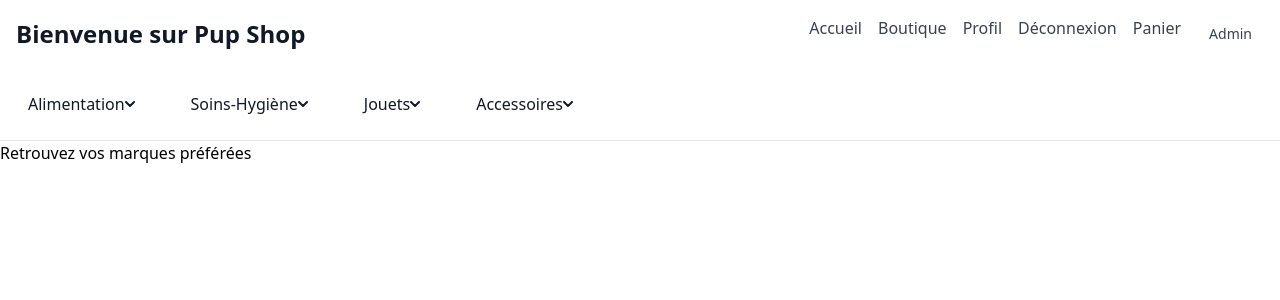
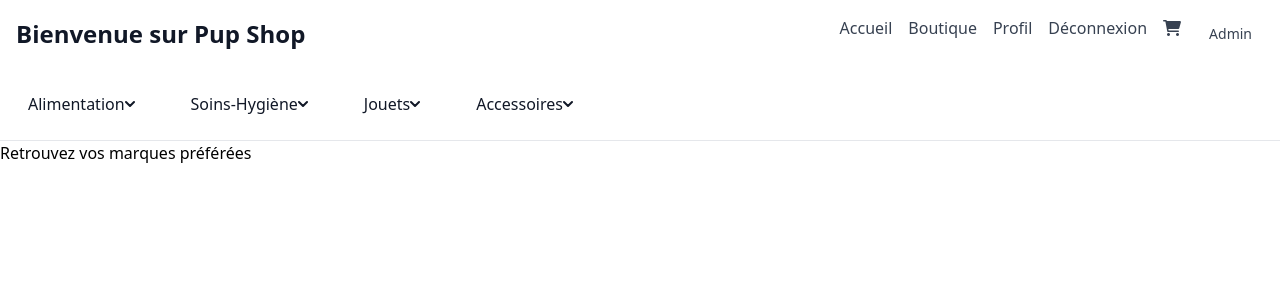
Before and after one commit to maily-vannobel/boutique-en-ligne, a PHP site: page /index.php in a window 1280 px wide. Shown: the top 300 px of the page. Run offline with PHP 8.4, Linux system fonts and the light colour scheme; the visitor is signed in with stand-in values (Sample User, id 1); data comes from the database, SQL or seed files in the repository.

Commit message:
modif header

```diff
--- a/includes/header.php
+++ b/includes/header.php
@@ -1,5 +1,7 @@
 <?php
-session_start();
+if (session_status() == PHP_SESSION_NONE) {
+    session_start();
+}
 require_once __DIR__ . '/../classes/Categories.php';
 require_once __DIR__ . '/../classes/Subcategories.php';
 
@@ -10,27 +12,37 @@ $subcategories = new Subcategories();
 $isAdmin = isset($_SESSION['role_id']) && $_SESSION['role_id'] == 1; // Assurez-vous que role_id est 1 pour l'admin
 ?>
 
+<!DOCTYPE html>
+<html lang="fr">
+<head>
+    <meta charset="UTF-8">
+    <meta name="viewport" content="width=device-width, initial-scale=1.0">
+    <title>Pup Shop</title>
+    <link rel="stylesheet" href="https://cdnjs.cloudflare.com/ajax/libs/font-awesome/6.0.0-beta3/css/all.min.css" integrity="sha384-k6RqeWeci5ZR/Lv4MR0sA0FfDOMtwlFFYdEYME4SVRJj4VVN6G1tRVGbX9K8U03K" crossorigin="anonymous">
+    <link href="https://cdnjs.cloudflare.com/ajax/libs/tailwindcss/2.2.19/tailwind.min.css" rel="stylesheet">
+</head>
+<body>
 <header class="bg-white dark:bg-gray-900 shadow-md">
     <div class="max-w-screen-xl mx-auto p-4 flex justify-between items-center">
         <h1 class="text-2xl font-bold text-gray-900 dark:text-white">Bienvenue sur Pup Shop</h1>
         <div class="md:hidden">
-            <button id="burger-menu-button" class="text-gray-700 dark:text-gray-300 hover:text-blue-600 dark:hover:text-blue-500 focus:outline-none">
+            <button id="burger-menu-button" class="text-gray-700 dark:text-gray-300 hover:text-yellow-500 dark:hover:text-yellow-500 focus:outline-none">
                 <svg class="w-6 h-6" fill="none" stroke="currentColor" viewBox="0 0 24 24" xmlns="http://www.w3.org/2000/svg">
                     <path stroke-linecap="round" stroke-linejoin="round" stroke-width="2" d="M4 6h16M4 12h16M4 18h16"></path>
                 </svg>
             </button>
         </div>
         <nav id="navbar" class="hidden md:flex space-x-4">
-            <a href="/index.php" class="text-gray-700 dark:text-gray-300 hover:text-blue-600 dark:hover:text-blue-500">Accueil</a>
-            <a href="/pages/products.php" class="text-gray-700 dark:text-gray-300 hover:text-blue-600 dark:hover:text-blue-500">Boutique</a>
+            <a href="/index.php" class="text-gray-700 dark:text-gray-300 hover:text-yellow-500 dark:hover:text-yellow-500">Accueil</a>
+            <a href="/pages/products.php" class="text-gray-700 dark:text-gray-300 hover:text-yellow-500 dark:hover:text-yellow-500">Boutique</a>
             <?php if (isset($_SESSION['user_id'])): ?>
-                <a href="/pages/profile.php" class="text-gray-700 dark:text-gray-300 hover:text-blue-600 dark:hover:text-blue-500">Profil</a>
-                <a href="/pages/logout.php" class="text-gray-700 dark:text-gray-300 hover:text-blue-600 dark:hover:text-blue-500">Déconnexion</a>
-                <a href="/pages/cart.php" class="text-gray-700 dark:text-gray-300 hover:text-blue-600 dark:hover:text-blue-500">Panier</a>
+                <a href="/pages/profile.php" class="text-gray-700 dark:text-gray-300 hover:text-yellow-500 dark:hover:text-yellow-500">Profil</a>
+                <a href="/pages/logout.php" class="text-gray-700 dark:text-gray-300 hover:text-yellow-500 dark:hover:text-yellow-500">Déconnexion</a>
+                <a href="/pages/cart.php" class="text-gray-700 dark:text-gray-300 hover:text-yellow-500 dark:hover:text-yellow-500"><i class="fa-solid fa-cart-shopping"></i></a>
                 <?php if ($isAdmin): ?>
                     <div class="relative">
-                        <button id="adminMenuButton" data-dropdown-toggle="adminMenu" class="text-gray-700 dark:text-gray-300 hover:text-blue-600 dark:hover:text-blue-500 px-3 py-2 rounded-md text-sm font-medium">Admin</button>
-                        <div id="adminMenu" class="dropdown hidden absolute right-0 mt-2 w-48 bg-white border border-gray-200 rounded-md shadow-lg dark:border-gray-700 dark:bg-gray-700">
+                        <button id="adminMenuButton" class="text-gray-700 dark:text-gray-300 hover:text-yellow-500 dark:hover:text-yellow-500 px-3 py-2 rounded-md text-sm font-medium">Admin</button>
+                        <div id="adminMenu" class="hidden absolute right-0 mt-2 w-48 bg-white border border-gray-200 rounded-md shadow-lg dark:border-gray-700 dark:bg-gray-700">
                             <a href="/pages/addProductForm.php" class="block px-4 py-2 text-gray-800 dark:text-white hover:bg-gray-200 dark:hover:bg-gray-600">Ajouter un produit</a>
                             <a href="/pages/productManager.php" class="block px-4 py-2 text-gray-800 dark:text-white hover:bg-gray-200 dark:hover:bg-gray-600">Gérer les produits</a>
                             <a href="/pages/userManager.php" class="block px-4 py-2 text-gray-800 dark:text-white hover:bg-gray-200 dark:hover:bg-gray-600">Gérer les utilisateurs</a>
@@ -38,8 +50,8 @@ $isAdmin = isset($_SESSION['role_id']) && $_SESSION['role_id'] == 1; // Assurez-
                     </div>
                 <?php endif; ?>
             <?php else: ?>
-                <a href="/pages/register.php" class="text-gray-700 dark:text-gray-300 hover:text-blue-600 dark:hover:text-blue-500">Inscription</a>
-                <a href="/pages/login.php" class="text-gray-700 dark:text-gray-300 hover:text-blue-600 dark:hover:text-blue-500">Connexion</a>
+                <a href="/pages/register.php" class="text-gray-700 dark:text-gray-300 hover:text-yellow-500 dark:hover:text-yellow-500">Inscription</a>
+                <a href="/pages/login.php" class="text-gray-700 dark:text-gray-300 hover:text-yellow-500 dark:hover:text-yellow-500">Connexion</a>
             <?php endif; ?>
         </nav>
     </div>
@@ -51,7 +63,7 @@ $isAdmin = isset($_SESSION['role_id']) && $_SESSION['role_id'] == 1; // Assurez-
             <ul class="flex flex-col md:flex-row md:space-x-8 space-y-4 md:space-y-0">
                 <?php foreach ($allCategories as $category): ?>
                     <li class="relative group">
-                        <button id="mega-menu-dropdown-button-<?= $category['category_id'] ?>" data-dropdown-toggle="mega-menu-dropdown-<?= $category['category_id'] ?>" class="flex items-center justify-between w-full py-2 px-3 font-medium text-gray-900 dark:text-white border-b border-gray-100 md:border-0 hover:bg-gray-50 md:hover:bg-transparent dark:hover:bg-gray-700 md:hover:text-blue-600 md:dark:hover:text-blue-500">
+                        <button id="mega-menu-dropdown-button-<?= $category['category_id'] ?>" data-dropdown-toggle="mega-menu-dropdown-<?= $category['category_id'] ?>" class="flex items-center justify-between w-full py-2 px-3 font-medium text-gray-900 dark:text-white border-b border-gray-100 md:border-0 hover:bg-gray-50 md:hover:bg-transparent dark:hover:bg-gray-700 md:hover:text-yellow-500 md:dark:hover:text-yellow-500">
                             <?= htmlspecialchars($category['category_name']) ?>
                             <svg class="w-2.5 h-2.5 ms-3 transition-transform transform group-hover:rotate-180" xmlns="http://www.w3.org/2000/svg" fill="none" viewBox="0 0 10 6" aria-hidden="true">
                                 <path stroke="currentColor" stroke-linecap="round" stroke-linejoin="round" stroke-width="2" d="m1 1 4 4 4-4"/>
@@ -60,11 +72,16 @@ $isAdmin = isset($_SESSION['role_id']) && $_SESSION['role_id'] == 1; // Assurez-
                         <div id="mega-menu-dropdown-<?= $category['category_id'] ?>" class="dropdown hidden absolute z-10 w-auto grid grid-cols-1 md:grid-cols-2 lg:grid-cols-3 text-sm bg-white border border-gray-100 rounded-lg shadow-md dark:border-gray-700 dark:bg-gray-700 group-hover:block">
                             <div class="p-4 pb-0 text-gray-900 dark:text-white">
                                 <ul class="space-y-4" aria-labelledby="mega-menu-dropdown-button-<?= $category['category_id'] ?>">
+                                    <li>
+                                        <a href="/pages/products.php?cat_id=<?= $category['category_id'] ?>" class="text-gray-500 dark:text-gray-400 hover:text-yellow-500 dark:hover:text-yellow-500">
+                                            Tout voir
+                                        </a>
+                                    </li>
                                     <?php
                                     $allSubcategories = $subcategories->getSubcategoriesByCategoryId($category['category_id']);
                                     foreach ($allSubcategories as $subcategory): ?>
                                         <li>
-                                            <a href="/pages/products.php?subcat_id=<?= $subcategory['subcategories_id'] ?>" class="text-gray-500 dark:text-gray-400 hover:text-blue-600 dark:hover:text-blue-500">
+                                            <a href="/pages/products.php?subcat_id=<?= $subcategory['subcategories_id'] ?>" class="text-gray-500 dark:text-gray-400 hover:text-yellow-500 dark:hover:text-yellow-500">
                                                 <?= htmlspecialchars($subcategory['subcategories_name']) ?>
                                             </a>
                                         </li>
@@ -81,25 +98,20 @@ $isAdmin = isset($_SESSION['role_id']) && $_SESSION['role_id'] == 1; // Assurez-
 
 <div id="mobile-menu" class="hidden md:hidden bg-white dark:bg-gray-900">
     <nav class="space-y-4 p-4">
-        <a href="/index.php" class="block text-gray-700 dark:text-gray-300 hover:text-blue-600 dark:hover:text-blue-500">Accueil</a>
-        <a href="/pages/products.php" class="block text-gray-700 dark:text-gray-300 hover:text-blue-600 dark:hover:text-blue-500">Boutique</a>
+        <a href="/index.php" class="block text-gray-700 dark:text-gray-300 hover:text-yellow-500 dark:hover:text-yellow-500">Accueil</a>
+        <a href="/pages/products.php" class="block text-gray-700 dark:text-gray-300 hover:text-yellow-500 dark:hover:text-yellow-500">Boutique</a>
         <?php if (isset($_SESSION['user_id'])): ?>
-            <a href="/pages/profile.php" class="block text-gray-700 dark:text-gray-300 hover:text-blue-600 dark:hover:text-blue-500">Profil</a>
-            <a href="/pages/logout.php" class="block text-gray-700 dark:text-gray-300 hover:text-blue-600 dark:hover:text-blue-500">Déconnexion</a>
-            <a href="/pages/cart.php" class="block text-gray-700 dark:text-gray-300 hover:text-blue-600 dark:hover:text-blue-500">Panier</a>
+            <a href="/pages/profile.php" class="block text-gray-700 dark:text-gray-300 hover:text-yellow-500 dark:hover:text-yellow-500">Profil</a>
+            <a href="/pages/logout.php" class="block text-gray-700 dark:text-gray-300 hover:text-yellow-500 dark:hover:text-yellow-500">Déconnexion</a>
+            <a href="/pages/cart.php" class="block text-gray-700 dark:text-gray-300 hover:text-yellow-500 dark:hover:text-yellow-500"><i class="fa-solid fa-cart-shopping"></i></a>
             <?php if ($isAdmin): ?>
-                <div class="relative">
-                    <button id="mobileAdminMenuButton" data-dropdown-toggle="mobileAdminMenu" class="text-gray-700 dark:text-gray-300 hover:text-blue-600 dark:hover:text-blue-500 px-3 py-2 rounded-md text-sm font-medium">Admin</button>
-                    <div id="mobileAdminMenu" class="dropdown hidden absolute right-0 mt-2 w-48 bg-white border border-gray-200 rounded-md shadow-lg dark:border-gray-700 dark:bg-gray-700">
-                        <a href="/pages/addProductForm.php" class="block px-4 py-2 text-gray-800 dark:text-white hover:bg-gray-200 dark:hover:bg-gray-600">Ajouter un produit</a>
-                        <a href="/pages/productManager.php" class="block px-4 py-2 text-gray-800 dark:text-white hover:bg-gray-200 dark:hover:bg-gray-600">Gérer les produits</a>
-                        <a href="/pages/userManager.php" class="block px-4 py-2 text-gray-800 dark:text-white hover:bg-gray-200 dark:hover:bg-gray-600">Gérer les utilisateurs</a>
-                    </div>
-                </div>
+                <a href="/pages/addProductForm.php" class="block text-gray-700 dark:text-gray-300 hover:text-yellow-500 dark:hover:text-yellow-500">Ajouter un produit</a>
+                <a href="/pages/productManager.php" class="block text-gray-700 dark:text-gray-300 hover:text-yellow-500 dark:hover:text-yellow-500">Gérer les produits</a>
+                <a href="/pages/userManager.php" class="block text-gray-700 dark:text-gray-300 hover:text-yellow-500 dark:hover:text-yellow-500">Gérer les utilisateurs</a>
             <?php endif; ?>
         <?php else: ?>
-            <a href="/pages/register.php" class="block text-gray-700 dark:text-gray-300 hover:text-blue-600 dark:hover:text-blue-500">Inscription</a>
-            <a href="/pages/login.php" class="block text-gray-700 dark:text-gray-300 hover:text-blue-600 dark:hover:text-blue-500">Connexion</a>
+            <a href="/pages/register.php" class="block text-gray-700 dark:text-gray-300 hover:text-yellow-500 dark:hover:text-yellow-500">Inscription</a>
+            <a href="/pages/login.php" class="block text-gray-700 dark:text-gray-300 hover:text-yellow-500 dark:hover:text-yellow-500">Connexion</a>
         <?php endif; ?>
     </nav>
 </div>
```
